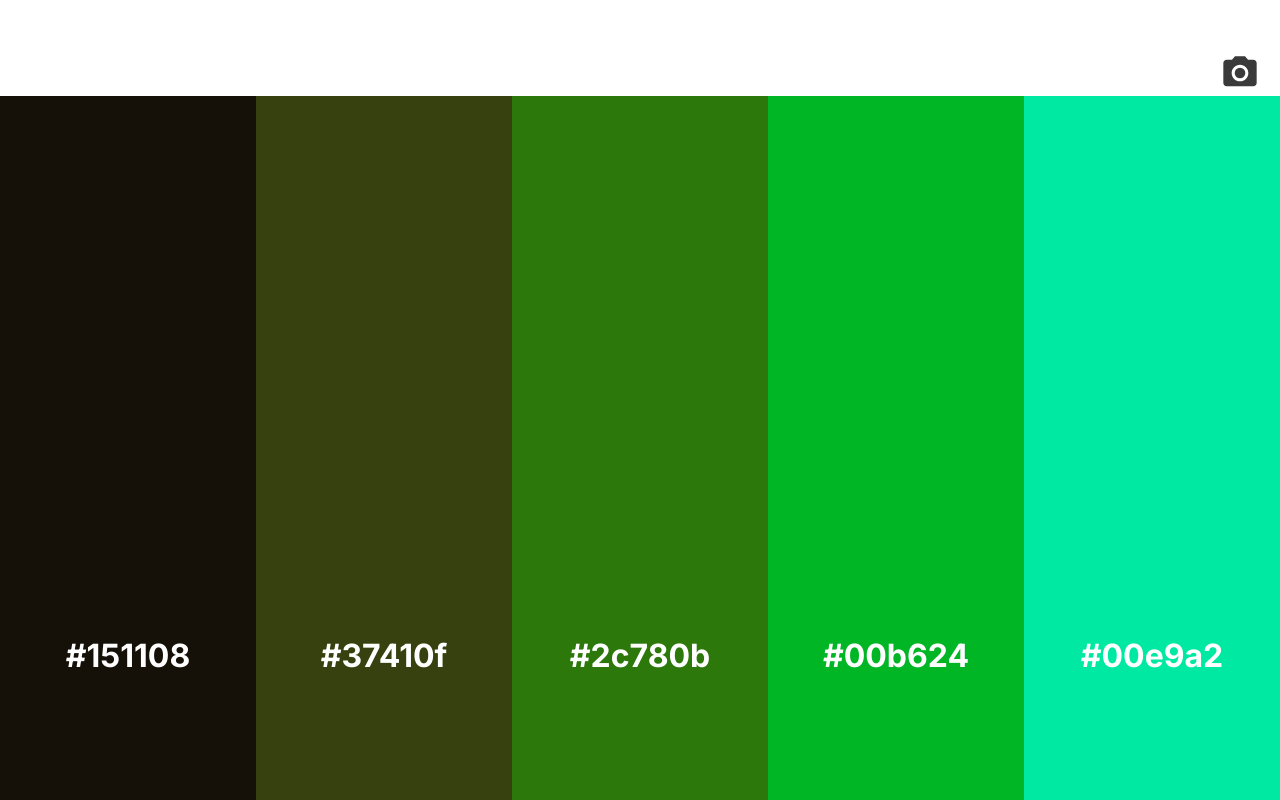
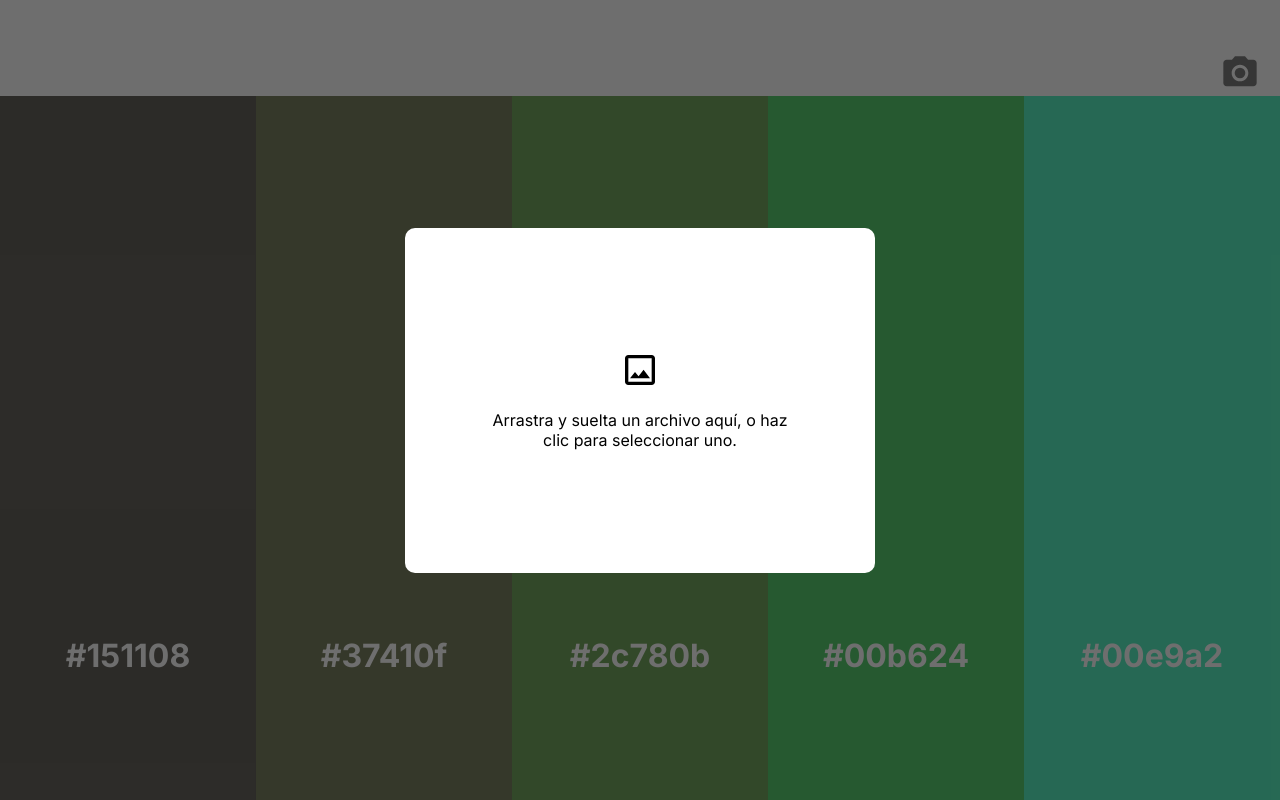
Before and after one commit to DNS223/Color-Pallete-Generator, a Next.js app: page / in a window 1280 px wide. Both pictures are taken after a click on the button 1240 px from the left and 74 px from the top of the page. Built offline with nearby package versions, Linux system fonts and the light colour scheme; no server answers.

Commit message:
Drag and drop img

```diff
--- a/src/app/page.jsx
+++ b/src/app/page.jsx
@@ -4,11 +4,13 @@
 import ColorThief from 'colorthief';
 import styles from "./page.module.css"
 import Header from '@/components/Header/Header';
+import ModalImg from '@/components/ModalImgUpload/ModalImg';
 export default function Home() {
   const [paleta, setPaleta] = useState()
   const [colors, setColors] = useState()
   const [imageSrc, setImageSrc] = useState("");
 
+  const [modalImgVisible, setModalImgVisible] = useState(false)
 // Cuando se cambie la imagen se genera una nueva paleta
   useEffect(() => {
     if(imageSrc){
@@ -39,16 +41,32 @@
   }, [imageSrc]);
 
   // Obtiene el archivo y genera una url
-  const handleFileChange = (e) => {
-    const file = e.target.files[0];
+  const handleFileChange = (e, input) => {
+
+    let file
+    if(input){
+      file=e.target.files[0]
+    }else{
+      e.preventDefault()
+      console.log(e.dataTransfer.items)
+      const droppedFiles = e.dataTransfer.files;
+      if (droppedFiles.length) {
+        file = droppedFiles[0];
+      }
+    }
+
     if (file) {
       const reader = new FileReader();
       reader.onloadend = () => {
         setImageSrc(reader.result);
       };
       reader.readAsDataURL(file);
+
     }
+    setModalImgVisible(false)
   };
+
+
 
   // Cuando se genere la paleta, se crea un arreglo con los colores en formato hexadecimal, este se enviará para generar las columnas de colores
   useEffect(()=>{
@@ -63,12 +81,12 @@
 
 
 
-console.log(colors)
   return (
     <div>
-      <Header handleFileChange={handleFileChange} setImageSrc={setImageSrc}/>
+      <Header handleFileChange={handleFileChange} setImageSrc={setImageSrc} setModalImgVisible={setModalImgVisible}/>
       {/* <input type="file" onChange={handleFileChange}/> */}
       <ColorsContainer imgColors={colors}/>
+      {modalImgVisible && <ModalImg setModalImgVisible={setModalImgVisible} handleFileChange={handleFileChange}/>}
     </div>
   );
 }
--- a/src/components/ColorsContainer/ColorsContainer.jsx
+++ b/src/components/ColorsContainer/ColorsContainer.jsx
@@ -113,7 +113,7 @@
         const luminance = (0.2126 * r + 0.7152 * g + 0.0722 * b) / 255;
         return luminance < 0.7;
     }
-    console.log(colorNames ? colorNames[0] : "")
+
     const MostrarAlert=(valor)=>{
         setMostrarAlert(valor)
         setTimeout(() => {
--- a/src/components/Header/Header.jsx
+++ b/src/components/Header/Header.jsx
@@ -1,8 +1,9 @@
-import { useRef } from "react";
+import { useRef, useState } from "react";
 import styles from "./Header.module.css";
 import CameraAltIcon from '@mui/icons-material/CameraAlt';
+import ModalImg from "../ModalImgUpload/ModalImg";
 
-export default function Header({ handleFileChange,setImageSrc }) {
+export default function Header({ handleFileChange,setImageSrc, setModalImgVisible }) {
   const inputRef = useRef(null);
 
   const handleClick = () => {
@@ -13,13 +14,12 @@
 
   return (
     <div className={styles.header}>
-      <button className={styles.btnCamera} style={{backgroundColor:"transparent", border:"none", cursor:"pointer"}} onClick={handleClick}><CameraAltIcon /></button>
-      <input
-        type="file"
-        ref={inputRef}
-        onChange={handleFileChange}
-        style={{ display: "none" }}
-      />
+
+      <button onClick={()=>setModalImgVisible(true)} className={styles.btnCamera}><CameraAltIcon /></button>
+
+
+
+
     </div>
   );
 }
--- a/src/components/Header/Header.module.css
+++ b/src/components/Header/Header.module.css
@@ -8,6 +8,8 @@
 
 .btnCamera{
     margin-right: 20px;
+    background-color: transparent;
+    border: none;
     & svg{
         font-size: 40px;
         color: rgb(58, 58, 58);
--- /dev/null
+++ b/src/components/ModalImgUpload/ModalImg.jsx
@@ -0,0 +1,32 @@
+import { useRef, useState } from "react";
+import styles from "./ModalImg.module.css"
+import InsertPhotoOutlinedIcon from '@mui/icons-material/InsertPhotoOutlined';
+export default function ModalImg({setModalImgVisible, handleFileChange}){
+    const [file, setFile] = useState()
+    const [dropOver, setDropOver] = useState(false)
+    const inputRef = useRef(null)
+      const handleDragOver = (e) => {
+        e.preventDefault();
+        e.stopPropagation();
+        setDropOver(true)
+      };
+      const handleDragLeave = (e) => {
+        e.preventDefault();
+        e.stopPropagation();
+        setDropOver(false)
+      };
+      const selectFile = (e) =>{
+        e.stopPropagation()
+        inputRef.current && inputRef.current.click()
+      }
+    return(
+        <div className={styles.modalImgContainer} onClick={()=>setModalImgVisible(false)}>
+            <div className={!dropOver ? styles.ModalImg : styles.ModalImgOver} onClick={selectFile} onDrop={handleFileChange} onDragOver={handleDragOver} onDragLeave={handleDragLeave}>
+                <InsertPhotoOutlinedIcon/>
+        <p className={styles.txtModal}>Arrastra y suelta un archivo aquí, o haz clic para seleccionar uno.</p>
+            </div>
+
+            <input type="file" onChange={(e)=>handleFileChange(e, true)} ref={inputRef} onClick={(e) => e.stopPropagation()} style={{display:"none"}}/>
+        </div>
+    )
+}
--- /dev/null
+++ b/src/components/ModalImgUpload/ModalImg.module.css
@@ -0,0 +1,44 @@
+.modalImgContainer{
+    width: 100vw;
+    height: 100vh;
+    top: 0;
+    background-color: rgba(54, 54, 54, 0.719);
+    position: absolute;
+    display: flex;
+    align-items: center;
+    justify-content: center;
+}
+.ModalImg{
+    width: 470px;
+    height: 345px;
+    background-color: white;
+    border-radius: 10px;
+    display: flex;
+    align-items: center;
+    justify-content: center;
+    flex-direction: column;
+
+    & svg{
+        font-size: 40px;
+        margin-bottom: 20px;
+    }
+}
+.ModalImgOver{
+    border: 2px solid blue;
+    width: 470px;
+    height: 345px;
+    background-color: white;
+    border-radius: 10px;
+    display: flex;
+    align-items: center;
+    justify-content: center;
+    flex-direction: column;
+    & svg{
+        font-size: 40px;
+        margin-bottom: 20px;
+    }
+}
+.txtModal{
+    width: 300px;
+    text-align: center;
+}
```
